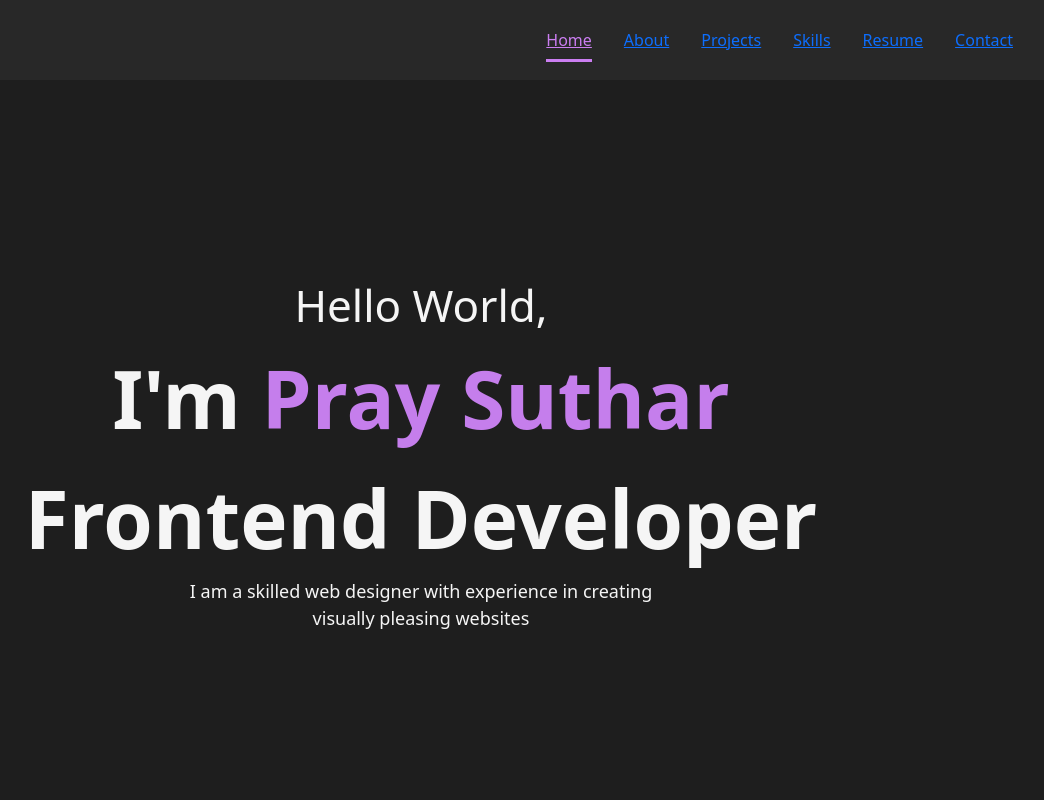
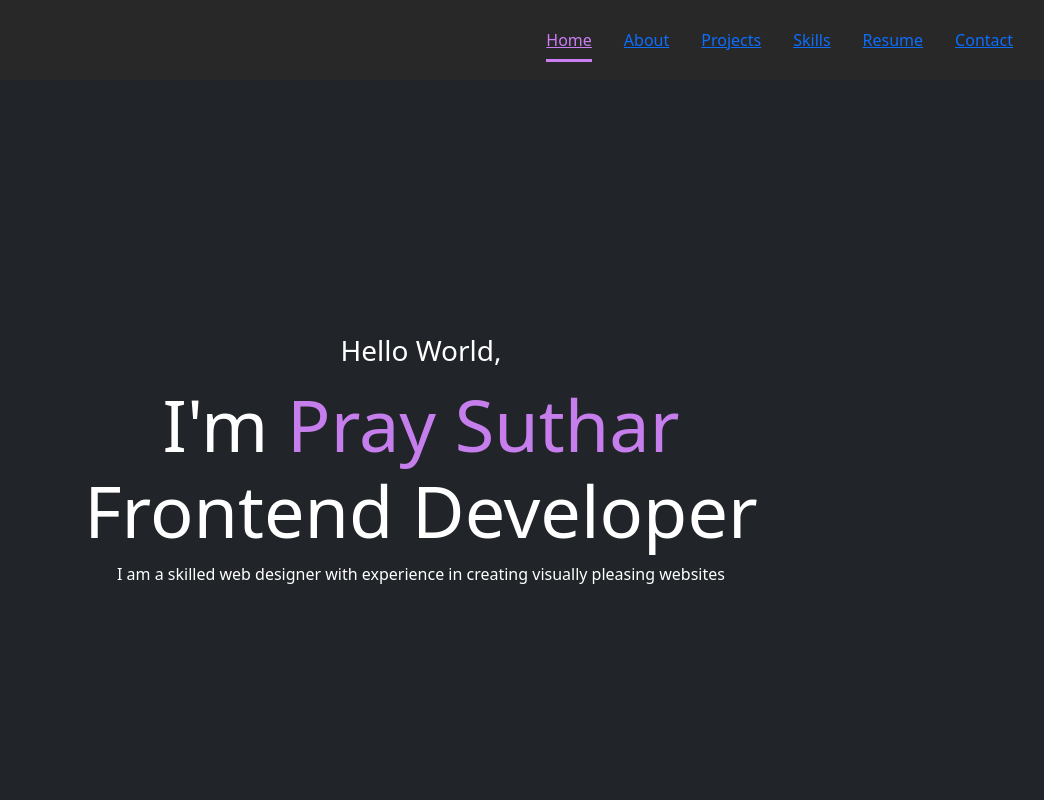
Before and after one commit to praysuthar/portfolio-website, a React (Vite) app: page / in a window 1280 px wide. Shown: the top 800 px of the page, without its empty margins (219-1263 px from the left). Built offline with nearby package versions, Linux system fonts and the light colour scheme.

Commit message:
Added Bootstrap to Skills

```diff
--- a/src/assets/projectdata.jsx
+++ b/src/assets/projectdata.jsx
@@ -32,7 +32,8 @@ const projectsList = [
 	{
 		image: img2,
 		title: "Age Calculator",
-		description: "App tells you your age from user query",
+		description:
+			"A user-friendly tool that allows user to quickly calculate their age. The website is designed using HTML5, CSS3 and Javascript to provide clean and visually appealing interface.",
 		github_link: "https://github.com/praysuthar/JS_Age_Calculator",
 		live_link: "https://age-calculator-wheat-two.vercel.app/",
 		technologies: ["HTML5", "CSS3", "JavaScript"],
--- a/src/components/Home/home.jsx
+++ b/src/components/Home/home.jsx
@@ -1,18 +1,30 @@
 import React from "react";
-import "./home.css";
 const Home = () => {
 	return (
-		<section id="home-page">
-			<div className="home-page-content">
-				<span className="hello">Hello World,</span>
-				<span className="l2">
-					I'm <span className="home-page-name">Pray Suthar</span> <br />
+		<section id="home-page" style={{ width: "100vw" }}>
+			<div
+				className="
+						d-flex
+						flex-column
+						justify-content-center
+						text-center
+						p-2
+						mx-auto
+						bg-dark
+						text-white
+						"
+				style={{ fontWeight: 700, height: "95vh" }}
+			>
+				<h3>Hello World,</h3>
+				<h1 className="display-2">
+					I'm <span style={{ color: "#c57eec" }}>Pray Suthar</span>
+					<br />
 					Frontend Developer
-				</span>
-				<p className="home-page-intro">
-					I am a skilled web designer with experience in creating <br />
-					visually pleasing websites
-				</p>
+				</h1>
+				<div className="fs-l" style={{ fontWeight: 200 }}>
+					I am a skilled web designer with experience in creating visually
+					pleasing websites
+				</div>
 			</div>
 		</section>
 	);
```
